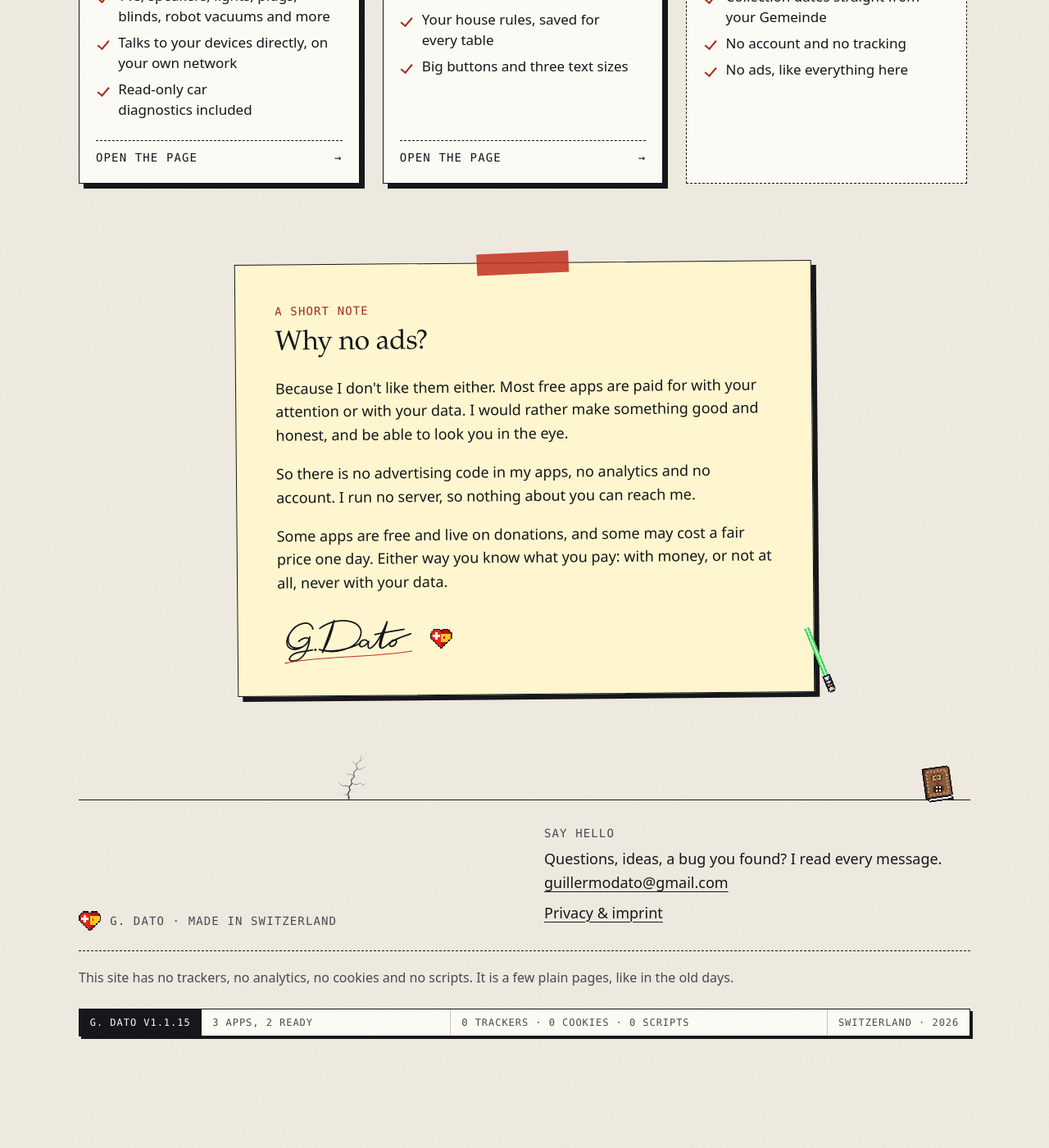
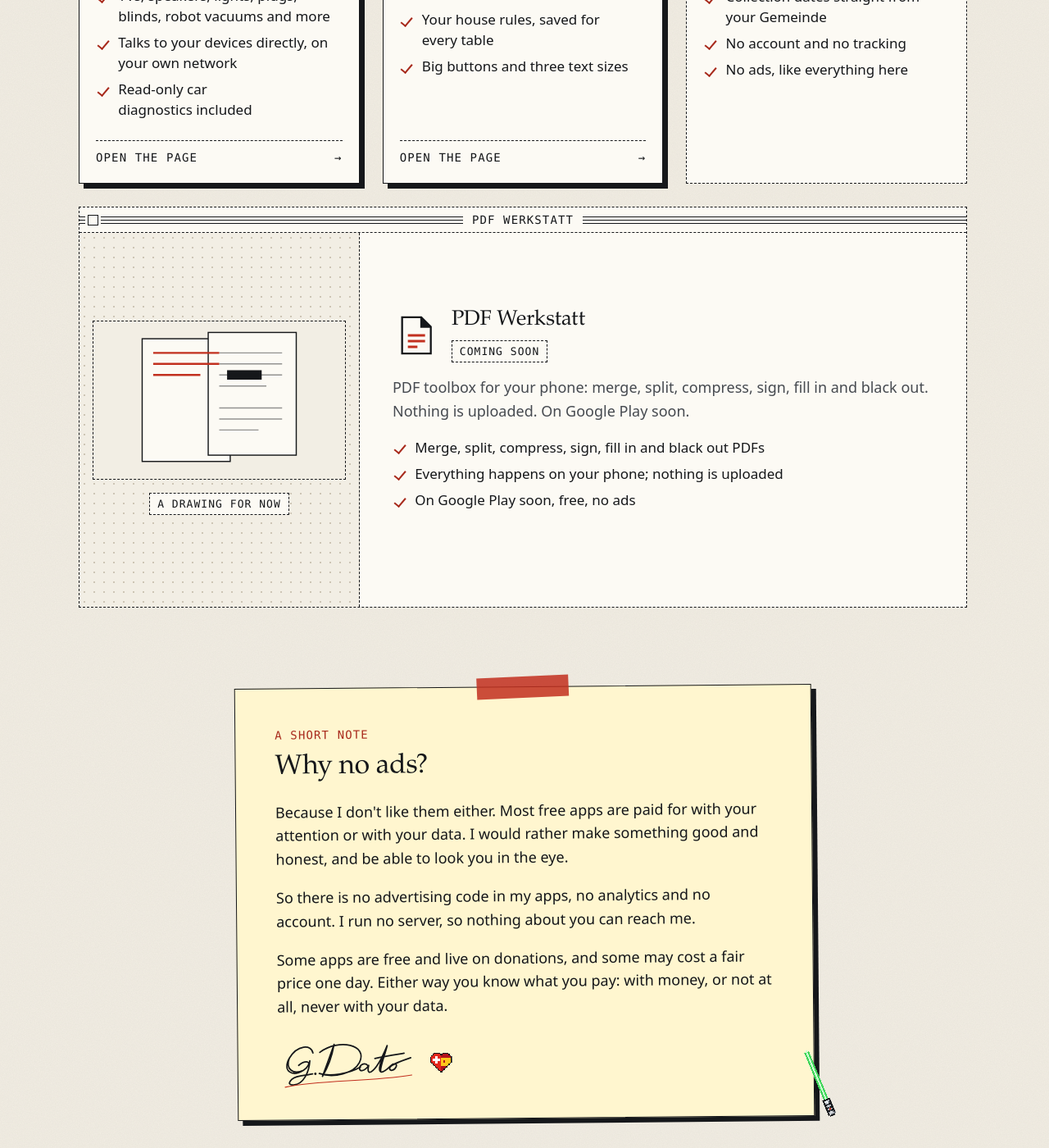
Before and after one commit to Gdato/gdato.github.io, a Jekyll site: the page built from index.html, in a window 1280 px wide and 1400 px high, scrolled down 1616 px. Shown: the whole window at 82% size. Built offline with Jekyll 4.4.1, drawn with Linux system fonts in a browser that asks for light colours; before the commit the page ends 2928 px from its top, so only the background shows below that.

Commit message:
PDF Werkstatt: card on the home page, on Google Play soon

```diff
--- a/_data/apps.yml
+++ b/_data/apps.yml
@@ -153,3 +153,18 @@
     de: "Werbefreier Schweizer Abfallkalender. Kein Konto, kein Tracking: Das Handy liest die Daten direkt bei deiner Gemeinde."
     fr: "Calendrier suisse des déchets, sans publicité. Ni compte, ni pistage : le téléphone lit les dates directement auprès de votre commune."
     it: "Calendario svizzero dei rifiuti, senza pubblicità. Niente account, niente tracciamento: il telefono legge le date direttamente dal tuo Comune."
+- id: pdf-werkstatt
+  name: "PDF Werkstatt"
+  full_name: "PDF Werkstatt"
+  status: soon
+  support: false
+  kind: "Android · PDF toolbox"
+  bullets:
+    - "Merge, split, compress, sign, fill in and black out PDFs"
+    - "Everything happens on your phone; nothing is uploaded"
+    - "On Google Play soon, free, no ads"
+  tagline:
+    en: "PDF toolbox for your phone: merge, split, compress, sign, fill in and black out. Nothing is uploaded. On Google Play soon."
+    de: "PDF-Werkzeugkasten fürs Handy: zusammenfügen, teilen, komprimieren, unterschreiben, ausfüllen und schwärzen. Nichts wird hochgeladen. Bald auf Google Play."
+    fr: "Boîte à outils PDF pour votre téléphone : fusionner, découper, compresser, signer, remplir et noircir. Rien n'est envoyé. Bientôt sur Google Play."
+    it: "Cassetta degli attrezzi PDF per il telefono: unire, dividere, comprimere, firmare, compilare e oscurare. Non viene caricato nulla. Presto su Google Play."
```
Also changed, not shown: _includes/icons/pdf-werkstatt.svg (added), _includes/mockups/pdf-werkstatt.svg (added).
